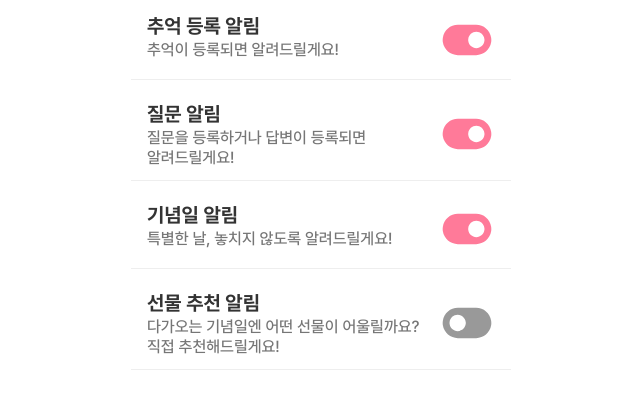
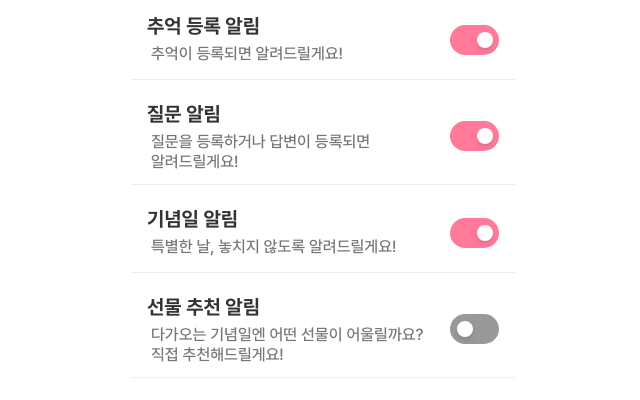
Before and after one commit to LoFin-official/LoFin-FE, a Next.js app: page /my-page/NotificationList in a window 1280 px wide. Shown: the top 400 px of the page, without its empty margins (303-943 px from the left). Built offline with nearby package versions, Linux system fonts and the light colour scheme.

Commit message:
📝 Update : 공통 컴포넌트 - 알림 설정 아이템 수정

```diff
--- a/src/components/shared/NotificationItem.tsx
+++ b/src/components/shared/NotificationItem.tsx
@@ -15,7 +15,6 @@ export default function NotificationItem({ title, description, isOn, onToggle, d
 
   // '\n' 문자열을 실제 줄바꿈으로 변환
   const processedDescription = description.replace(/\\n/g, '\n');
-  // 줄바꿈 문자를 기준으로 분리
   const descriptionLines = processedDescription.split('\n');
 
   const handleItemClick = () => {
@@ -24,21 +23,15 @@ export default function NotificationItem({ title, description, isOn, onToggle, d
     }
   };
 
-  // 이벤트 버블링을 신경쓰지 않고 토글 버튼만 처리하기 위한 접근법
-  const handleToggleIconContainer = (e: React.MouseEvent) => {
-    // 아이템 전체 클릭 이벤트(페이지 이동)가 발생하지 않도록 함
-    e.stopPropagation();
-  };
-
   return (
     <div
-      className='relative w-[380px] h-auto min-h-[80px] px-4 py-3 border-b border-[#EEEEEE] flex items-start cursor-pointer'
+      className='relative w-full h-auto min-h-[80px] px-4 py-3 border-b border-[#eeeeee] flex items-start cursor-pointer'
       onClick={handleItemClick}
     >
       {/* 텍스트 */}
       <div className='flex flex-col pr-10'>
-        <div className='text-[#333333] text-xl font-bold'>{title}</div>
-        <div className='text-[#767676] text-base font-medium leading-tight'>
+        <div className='text-[#333333] text-xl font-bold mb-1'>{title}</div>
+        <div className='text-[#767676] text-base font-medium leading-tight ml-1'>
           {descriptionLines.map((line, index) => (
             <React.Fragment key={index}>
               {line}
@@ -48,13 +41,28 @@ export default function NotificationItem({ title, description, isOn, onToggle, d
         </div>
       </div>
 
-      {/* 토글 버튼 - 버블링 방지를 위한 컨테이너 */}
-      <div className='absolute right-4 top-1/2 transform -translate-y-1/2 z-10' onClick={handleToggleIconContainer}>
-        {/*
-          중요: onClick을 직접 onToggle로 설정하여
-          아이콘을 클릭하면 바로 상태가 변경되도록 함
-        */}
-        {isOn ? <AlertOnIcon onClick={onToggle} /> : <AlertOffIcon onClick={onToggle} />}
+      {/* 토글 버튼 컨테이너 - 크기 축소 (버튼 크기에 맞게 조정됨) */}
+      <div
+        className='absolute right-4 top-1/2 transform -translate-y-1/2 z-10 w-[49px] h-[30px] rounded-full p-0.5 cursor-pointer'
+        style={{
+          backgroundColor: isOn ? '#FF7A99' : '#999999',
+          transition: 'background-color 0.3s ease',
+        }}
+        onClick={(e) => {
+          e.stopPropagation();
+          onToggle();
+        }}
+      >
+        {/* 슬라이딩 원형 버튼 - 5x5로 축소 */}
+        <div
+          className='w-4 h-4 bg-[#ffffff] rounded-full shadow-md'
+          style={{
+            transform: isOn ? 'translateX(20px)' : 'translateX(0)',
+            transition: 'transform 0.3s ease',
+            marginTop: '5px', // 세로 중앙 정렬 보정
+            marginLeft: '5px',
+          }}
+        />
       </div>
     </div>
   );
```
